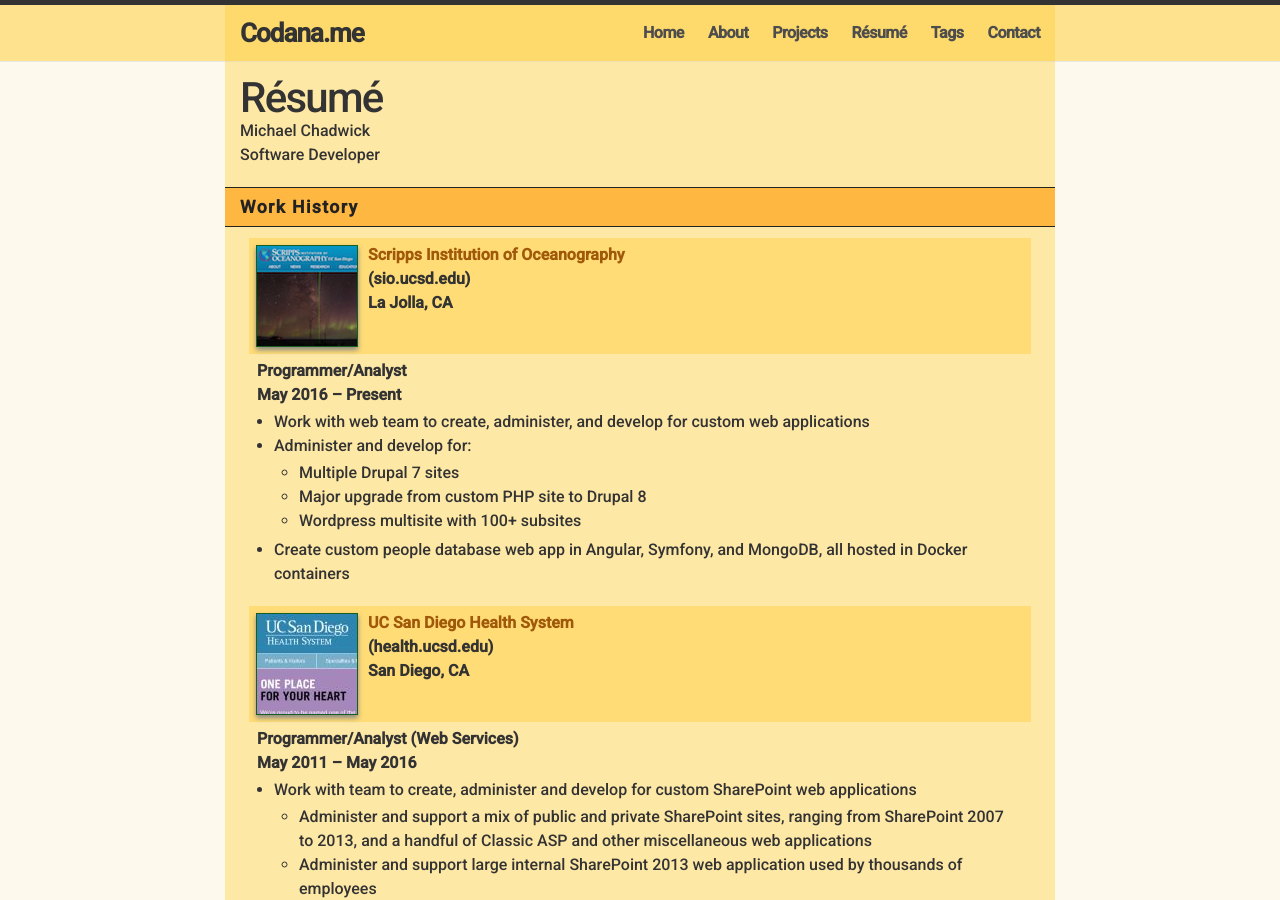
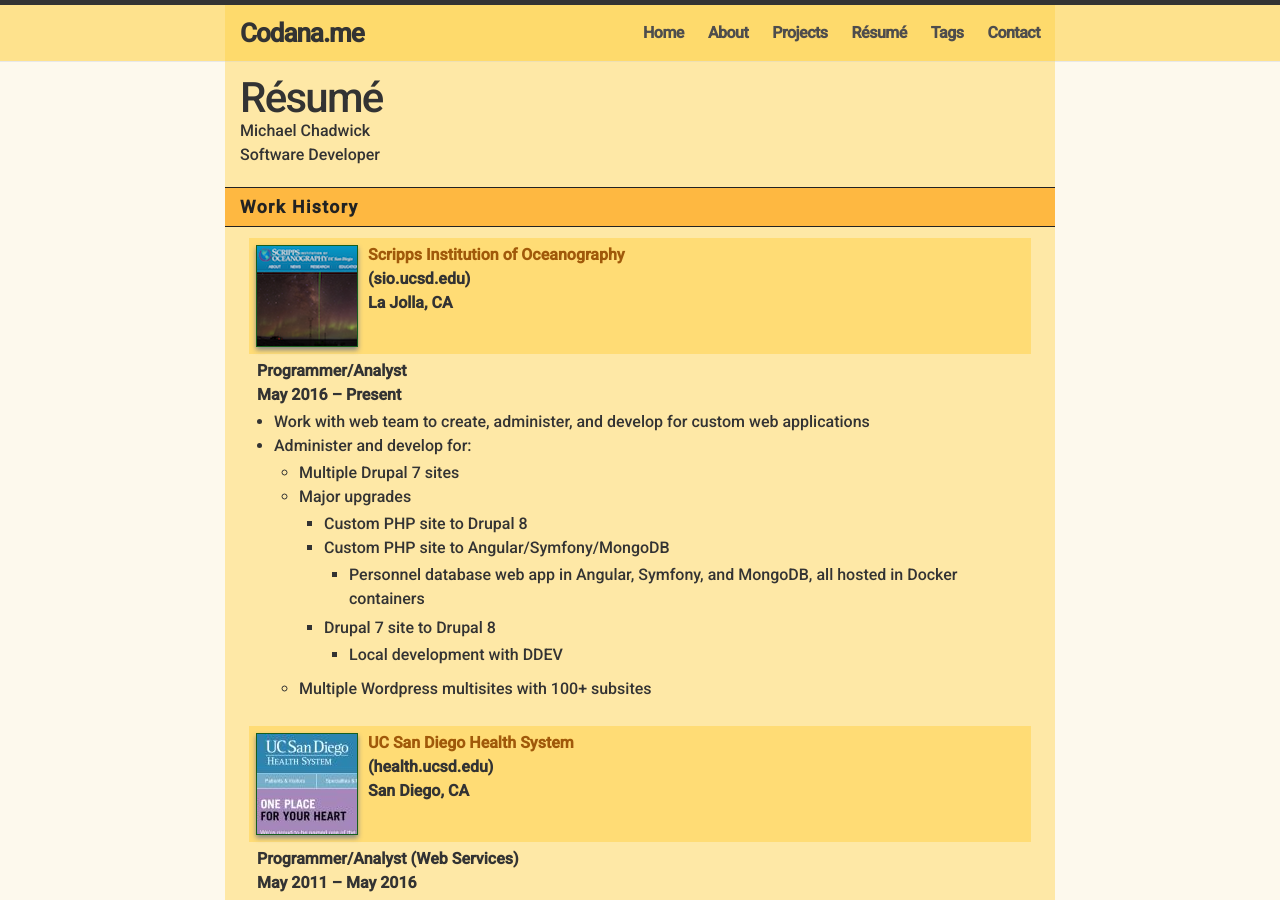
Before and after one commit to michaelchadwick/codana.me, a Jekyll site: the page built from resume/index.html, in a window 1280 px wide and 900 px high. Built offline with Jekyll 4.4.1, drawn with Linux system fonts in a browser that asks for light colours; nearby versions of some CDN libraries.

Commit message:
updated resume

```diff
--- a/_includes/resume_content_web.html
+++ b/_includes/resume_content_web.html
@@ -17,10 +17,24 @@
     <li>Administer and develop for:
       <ul>
         <li>Multiple Drupal 7 sites</li>
-        <li>Major upgrade from custom PHP site to Drupal 8</li>
-        <li>Wordpress multisite with 100+ subsites</li>
+        <li>Major upgrades
+          <ul>
+            <li>Custom PHP site to Drupal 8</li>
+            <li>Custom PHP site to Angular/Symfony/MongoDB
+              <ul>
+                <li>Personnel database web app in Angular, Symfony, and MongoDB, all hosted in Docker containers</li>
+              </ul>
+            </li>
+            <li>Drupal 7 site to Drupal 8
+              <ul>
+                <li>Local development with DDEV</li>
+              </ul>
+            </li>
+          </ul>
+        </li>
+        <li>Multiple Wordpress multisites with 100+ subsites</li>
       </ul>
-    <li>Create custom people database web app in Angular, Symfony, and MongoDB, all hosted in Docker containers</li>
+    </li>
   </ul>
 </div>
 
```
